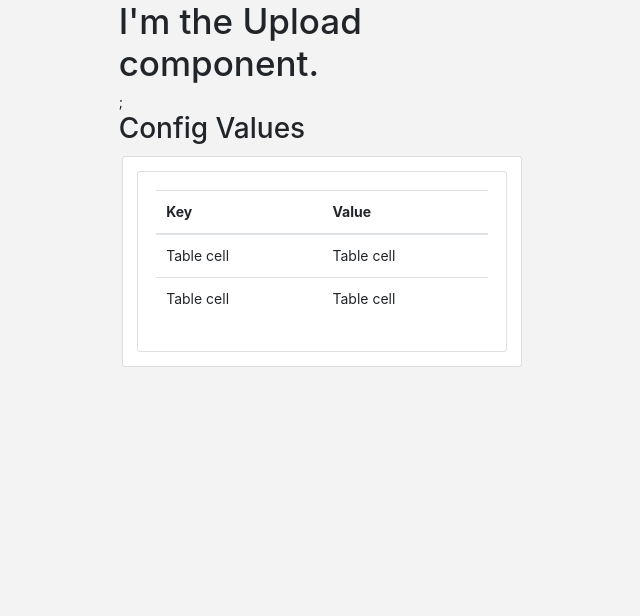
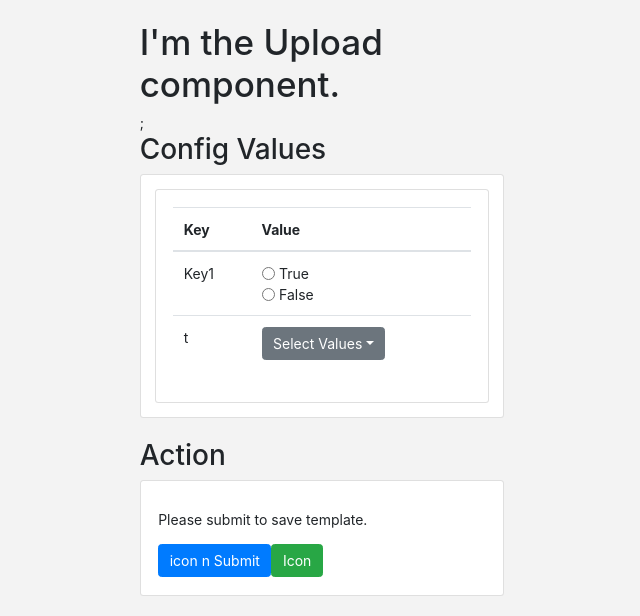
Before and after one commit to naveedaheer/react-json-template-config-app, a React (Create React App) app: page / in a window 1280 px wide. Shown: the top 616 px of the page, without its empty margins (318-958 px from the left). Built offline with nearby package versions, Linux system fonts and the light colour scheme.

Commit message:
Added dropdown

```diff
--- a/src/components/uploadTemplate/uploadTemplate.js
+++ b/src/components/uploadTemplate/uploadTemplate.js
@@ -1,13 +1,13 @@
 import React, { Component } from 'react';
-import { Card, Table, Button, Col, Row } from "react-bootstrap";
+import { Card, Table, Form, Button, DropdownButton, Dropdown, Col, Row } from "react-bootstrap";
 import './style.css';
 
 class UploadJSONComponent extends Component {
     render() {
-    return <div>
+    return <div  className="m-4">
       <h1>I'm the Upload component.</h1>;
       <h2>Config Values</h2>
-      <div className="p-1">
+      <div>
 
       <Card className="card-container">
       <Card className="card-container m-3">
@@ -22,13 +22,38 @@ class UploadJSONComponent extends Component {
   <tbody>
     <tr>
 
-      <td>Table cell</td>
-      <td>Table cell</td>
+      <td>Key1</td>
+      <td><Form>
+    <div>
+      <Form.Check
+        type="radio"
+        id={`default`}
+        label={`True`}
+      />
+            <Form.Check
+        type="radio"
+        id="default"
+        label="False"
+      />
+    </div>
+</Form></td>
     </tr>
     <tr>
 
-      <td>Table cell</td>
-      <td>Table cell</td>
+      <td>t</td>
+      <td><DropdownButton
+        title="Select Values"
+        variant="secondary"
+        id="dropdown-id"
+      >
+        <Dropdown.Item eventKey="1">Action</Dropdown.Item>
+        <Dropdown.Item eventKey="2">Another action</Dropdown.Item>
+        <Dropdown.Item eventKey="3" active>
+          Active Item
+        </Dropdown.Item>
+        <Dropdown.Divider />
+        <Dropdown.Item eventKey="4">Separated link</Dropdown.Item>
+      </DropdownButton></td>
     </tr>
 
   </tbody>
@@ -36,6 +61,22 @@ class UploadJSONComponent extends Component {
 </Card>
 </Card>
       </div>
+      <div  className="mt-4">
+        <h2>Action</h2>
+      <Card className="card-container">
+        <Card.Title></Card.Title>
+        <Card.Body>
+        <p>
+          Please submit to save template.
+          </p>
+          <div>
+          <Button variant="primary">icon n Submit</Button>
+          <Button variant="success">Icon</Button>
+
+            </div>
+        </Card.Body>
+      </Card>
+      </div>
     </div>
   }
 }
```
